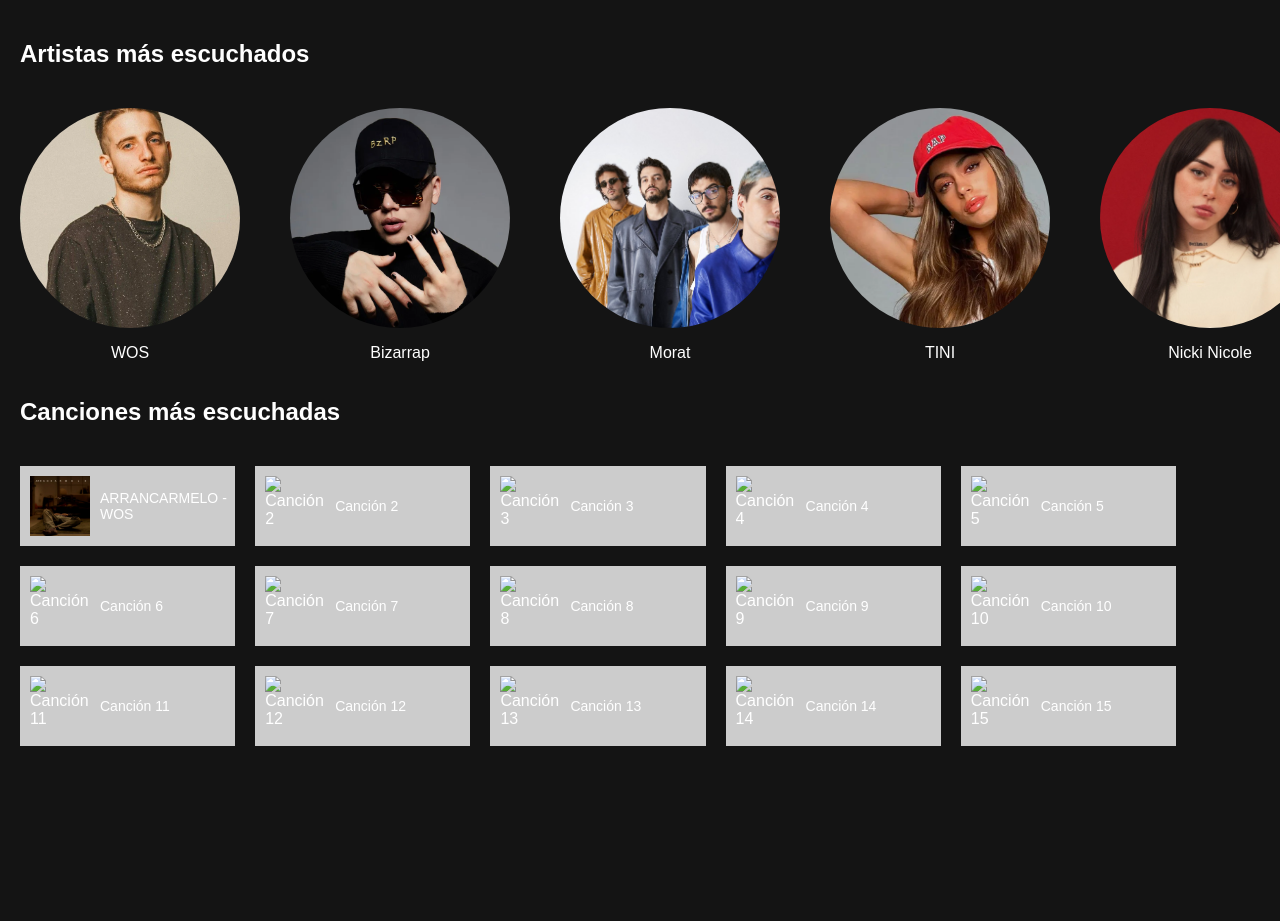
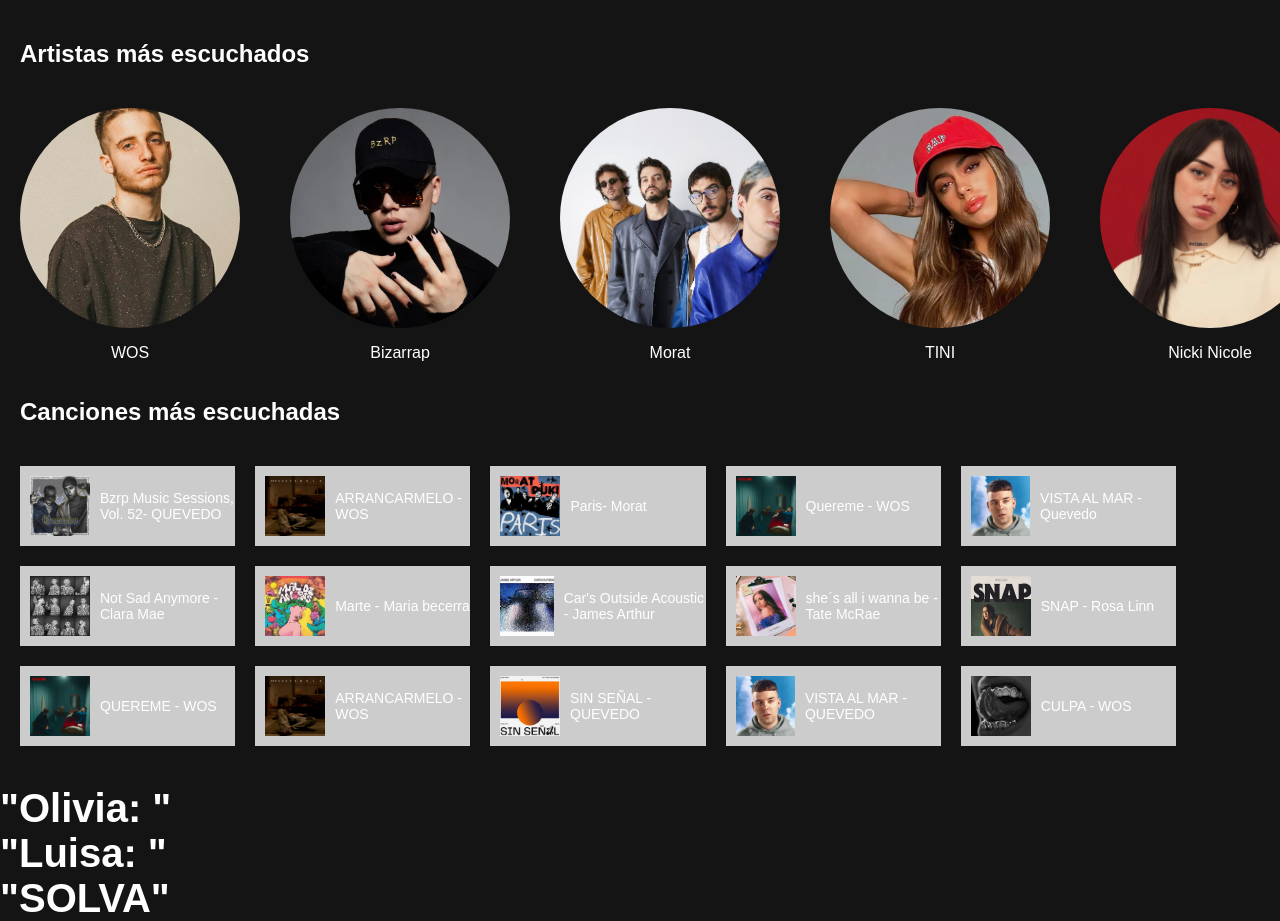
Before and after one commit to luisalawson/final_visualizacion_LAWSON_VALEGGIA_NICHOLSON, a plain HTML site: page index7.html in a window 1280 px wide. Shown: the top 921 px of the page. Before the commit the page ends 800 px from the top, so only its background shows below. Drawn offline with nearby package versions, Linux system fonts and the light colour scheme; a script that the page names is missing.

Commit message:
cambioOlivia

```diff
--- a/index7.html
+++ b/index7.html
@@ -1,12 +1,16 @@
 <!DOCTYPE html>
 <html>
+
 <head>
   <title>Perfil de Spotify</title>
   <link rel="stylesheet" type="text/css" href="styles.css">
   <script src="https://cdn.jsdelivr.net/npm/d3@7"></script>
   <script src="https://cdn.jsdelivr.net/npm/@observablehq/plot@0.6"></script>
   <script src="script5.js"></script>
+  <script src="script3.js"></script>
+
 </head>
+
 <body>
 
   <div class="content">
@@ -40,66 +44,77 @@
     <h2>Canciones más escuchadas</h2>
     <div class="song-container">
         <div class="song">
-        <img src="imagenes/arrancarmelo.webp" alt="Canción 1">
-        <p>ARRANCARMELO - WOS</p>
+          <img src="imagenes/bzrp_quevedo.jpeg" alt="Canción 1">
+          <p>Bzrp Music Sessions, Vol. 52- QUEVEDO </p>
         </div>
         <div class="song">
-        <img src="imagenes/cancion2.jpg" alt="Canción 2">
-        <p>Canción 2</p>
+          <img src="imagenes/arrancarmelo.webp" alt="Canción 2">
+          <p>ARRANCARMELO - WOS </p>
         </div>
         <div class="song">
-        <img src="imagenes/cancion3.jpg" alt="Canción 3">
-        <p>Canción 3</p>
+          <img src="imagenes/paris.jpeg" alt="Canción 3">
+          <p>Paris- Morat </p>
         </div>
         <div class="song">
-        <img src="imagenes/cancion4.jpg" alt="Canción 4">
-        <p>Canción 4</p>
+          <img src="imagenes/quereme.jpeg" alt="Canción 4">
+          <p>Quereme - WOS </p>
         </div>
         <div class="song">
-        <img src="imagenes/cancion5.jpg" alt="Canción 5">
-        <p>Canción 5</p>
+          <img src="imagenes/vistaalmar.jpeg" alt="Canción 5">
+          <p>VISTA AL MAR - Quevedo </p>
         </div>
         <div class="song">
-        <img src="imagenes/cancion6.jpg" alt="Canción 6">
-        <p>Canción 6</p>
+          <img src="imagenes/claremae.jpeg" alt="Canción 6">
+          <p>Not Sad Anymore - Clara Mae </p>
         </div>
         <div class="song">
-        <img src="imagenes/cancion7.jpg" alt="Canción 7">
-        <p>Canción 7</p>
+          <img src="imagenes/marte.jpeg" alt="Canción 7">
+          <p>Marte - Maria becerra </p>
         </div>
         <div class="song">
-        <img src="imagenes/cancion8.jpg" alt="Canción 8">
-        <p>Canción 8</p>
+          <img src="imagenes/carsoutside.jpeg" alt="Canción 8">
+          <p>Car's Outside Acoustic - James Arthur </p>
         </div>
         <div class="song">
-        <img src="imagenes/cancion9.jpg" alt="Canción 9">
-        <p>Canción 9</p>
+          <img src="imagenes/shesalliwannabe.jpeg" alt="Canción 9">
+          <p>she´s all i wanna be - Tate McRae </p>
         </div>
         <div class="song">
-        <img src="imagenes/cancion10.jpg" alt="Canción 10">
-        <p>Canción 10</p>
+          <img src="imagenes/snap.jpeg" alt="Canción 10">
+          <p>SNAP - Rosa Linn </p>
         </div>
         <div class="song">
-        <img src="imagenes/cancion11.jpg" alt="Canción 11">
-        <p>Canción 11</p>
+          <img src="imagenes/quereme.jpeg" alt="Canción 11">
+          <p> QUEREME - WOS </p>
         </div>
         <div class="song">
-        <img src="imagenes/cancion12.jpg" alt="Canción 12">
-        <p>Canción 12</p>
+          <img src="imagenes/arrancarmelo.webp" alt="Canción 12">
+          <p>ARRANCARMELO - WOS </p>
         </div>
         <div class="song">
-        <img src="imagenes/cancion13.jpg" alt="Canción 13">
-        <p>Canción 13</p>
+          <img src="imagenes/sinseñal.jpeg" alt="Canción 13">
+          <p>SIN SEÑAL - QUEVEDO </p>
         </div>
         <div class="song">
-        <img src="imagenes/cancion14.jpg" alt="Canción 14">
-        <p>Canción 14</p>
+          <img src="imagenes/vistaalmar.jpeg" alt="Canción 14">
+          <p>VISTA AL MAR - QUEVEDO </p>
         </div>
         <div class="song">
-        <img src="imagenes/cancion15.jpg" alt="Canción 15">
-        <p>Canción 15</p>
+          <img src="imagenes/culpa.jpeg" alt="Canción 15">
+          <p>CULPA - WOS</p>
         </div>
       </div>
     </div>
+
+    <div class="canciones_escuchadas_cada_una">
+      <h1>"Olivia: "</h1>
+      <div id="chart_3_olivia"></div>
+      <h1>"Luisa: "</h1>
+      <div id="chart_3_luisa"></div>
+      <h1>"SOLVA"</h1>
+      <div id="chart_3_solva"></div>
+    </div>
+  </div>
 </body>
+
 </html>
--- a/script3.js
+++ b/script3.js
@@ -9,9 +9,15 @@
     const sums = d3.rollup(filteredData, v => d3.sum(v, d => d.msPlayed), d => d.trackName);
 
     const chart_3 = Plot.plot({
+        style: {
+            background: '#141414',
+            fontSize: 10,
+          },
+        width: 650, // Increase the chart width
+        height: 400, // Increase the chart height
+        font: 'Poppins', // Set font family to Poppins
         marginLeft: 200,
         marginRight: 60,
-        grid: true,
         x: { domain:[0,8]  },
         y: { label: 'Cantidad de canciones escuchadas (horas)' },
         color: { legend: false },
@@ -19,9 +25,7 @@
             Plot.barX(sums,
                 { y: d => d[0], x: d => d[1], fill: '#225EA8',        sort: { y: "x", reverse: true },
             }
-            ),
-            Plot.frame()
-
+            )
         ]
     });
 
@@ -39,9 +43,15 @@
     const sums = d3.rollup(filteredData, v => d3.sum(v, d => d.msPlayed), d => d.trackName);
 
     const chart_3 = Plot.plot({
+        style: {
+            background: '#141414',
+            fontSize: 10,
+          },
+        width: 650, // Increase the chart width
+        height: 400, // Increase the chart height
+        font: 'Poppins', // Set font family to Poppins
         marginLeft: 200,
         marginRight: 60,
-        grid: true,
         x: { domain:[0,8]  },
         y: { label: 'Cantidad de canciones escuchadas (horas)' },
         color: { legend: false },
@@ -49,8 +59,7 @@
             Plot.barX(sums,
                 { y: d => d[0], x: d => d[1], fill: '#225EA8',         sort: { y: "x", reverse: true },
             }
-            ),
-            Plot.frame()
+            )
 
         ]
     });
@@ -68,9 +77,15 @@
     const sums = d3.rollup(filteredData, v => d3.sum(v, d => d.msPlayed), d => d.trackName);
 
     const chart_3 = Plot.plot({
+        style: {
+            background: '#141414',
+            fontSize: 10,
+          },
+        width: 650, // Increase the chart width
+        height: 400, // Increase the chart height
+        font: 'Poppins', // Set font family to Poppins
         marginLeft: 200,
         marginRight: 60,
-        grid: true,
         x: { domain:[0,8]  },
         y: { label: 'Cantidad de canciones escuchadas (horas)' },
         color: { legend: false },
@@ -78,8 +93,7 @@
             Plot.barX(sums,
                 { y: d => d[0], x: d => d[1], fill: '#225EA8',        sort: { y: "x", reverse: true },
             }
-            ),
-            Plot.frame()
+            )
 
         ]
     });
```
Also changed, not shown: imagenes/bzrp_quevedo.jpeg (added), imagenes/carsoutside.jpeg (added), imagenes/claremae.jpeg (added), imagenes/culpa.jpeg (added), imagenes/marte.jpeg (added), imagenes/paris.jpeg (added), imagenes/quereme.jpeg (added), imagenes/shesalliwannabe.jpeg (added), imagenes/sinseñal.jpeg (added), imagenes/snap.jpeg (added), imagenes/vistaalmar.jpeg (added). Lines whose indentation alone changed are shown as unchanged.
